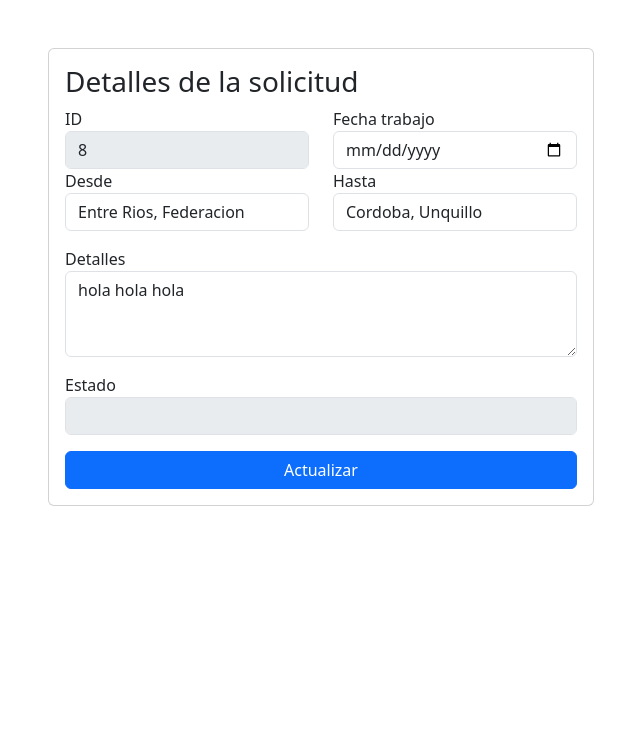
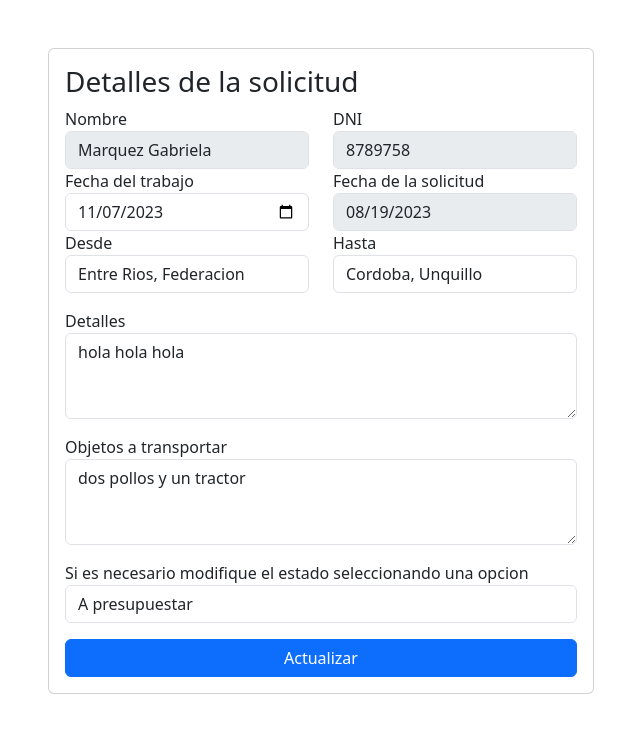
Before and after one commit to perezfacundo/project_v1, a Django app: page /solicitudes/8/ in a window 1280 px wide. Shown: the part 56-800 px from the top of the page, without its empty margins (319-959 px from the left). Run offline with Django 4.2, Linux system fonts and the light colour scheme; a user stored in the database is signed in; data comes from the database, SQL or seed files in the repository; both versions use the stored data as it was after the commit.

Commit message:
modificacion de solicitudes

```diff
--- a/solicitudes/templates/solicitud_detalle.html
+++ b/solicitudes/templates/solicitud_detalle.html
@@ -13,14 +13,26 @@
 
                 <div class="row">
                     <div class="col">
-                        <label for="id">ID</label>
-                        <input type="text" name="id" id="id" class="form-control" value="{{solicitud.id}}" disabled readonly>
+                        <label for="Cliente">Nombre</label>
+                        <input type="text" name="cliente" id="cliente" class="form-control" value="{{solicitud.cliente_id}}" disabled readonly>
                     </div>
                     <div class="col">
-                        <label for="fecha_trabajo">Fecha trabajo</label>
-                        <input type="date" name="fecha_trabajo" id="fecha_trabajo" class="form-control" value="{{solicitud.fecha_trabajo}}">
+                        <label for="Cliente">DNI</label>
+                        <input type="text" name="dni" id="dni" class="form-control" value="{{solicitud.cliente_id.dni}}" disabled readonly>
                     </div>
                 </div>
+
+                <div class="row">
+                    <div class="col">
+                        <label for="fecha_trabajo">Fecha del trabajo</label>
+                        <input type="date" name="fecha_trabajo" id="fecha_trabajo" class="form-control" value="{{solicitud.fecha_trabajo | date:'Y-m-d'}}">
+                    </div>
+                    <div class="col">
+                        <label for="fecha_solicitud">Fecha de la solicitud</label>
+                        <input type="date" name="fecha_solicitud" id="fecha_solicitud" class="form-control" value="{{solicitud.fecha_solicitud | date:'Y-m-d'}}" disabled readonly>
+                    </div>
+                </div>
+
 
                 <div class="row mb-3">
                     <div class="col">
@@ -30,7 +42,7 @@
 
                     <div class="col">
                         <label for="direccion_hasta">Hasta</label>
-                    <input type="text" name="direccion_hasta" id="direccion_hasta" class="form-control" value="{{solicitud.direccion_hasta}}">
+                        <input type="text" name="direccion_hasta" id="direccion_hasta" class="form-control" value="{{solicitud.direccion_hasta}}">
                     </div>
                 </div>
 
@@ -40,8 +52,21 @@
                 </div>
 
                 <div class="mb-3">
-                    <label for="estado">Estado</label>
-                    <input name="estado" id="estado" cols="30" rows="5" class="form-control" value="{{solicitud.estados}}" disabled>
+                    <label for="objetos_a_transportar">Objetos a transportar</label>
+                    <textarea name="objetos_a_transportar" id="objetos_a_transportar" cols="30" rows="3" class="form-control">{{solicitud.objetos_a_transportar}}</textarea>
+                </div>
+
+                <div class="mb-3">
+                    <label for="id_estado_solicitud">Si es necesario modifique el estado seleccionando una opcion</label>
+                    <select name="id_estado_solicitud" id="id_estado_solicitud" class="form-control" >
+                        {% for estado in estados %}
+                            {% if estado.id == solicitud.id_estado_solicitud %}
+                                <option value="{{ estado.id }}" selected>{{ estado.descripcion }}</option>
+                            {% else %}
+                                <option value="{{ estado.id }}" >{{ estado.descripcion }}</option>
+                            {% endif %}
+                        {% endfor %}
+                    </select>
                 </div>
 
                 <button class="btn btn-primary">
@@ -53,9 +78,3 @@
 </div>
 
 {% endblock %}
-
-<!-- <h3>{{solicitud.desde}} → {{solicitud.hasta}}, el {{solicitud.fechaTrabajo}}</h3>
-<p>Solicitado el: {{solicitud.fechaSolicitud}}</p>
-<p>Detalles: {{solicitud.detalles}}</p>
-<p>Cliente: {{solicitud.user.username}}</p>
-<P>Estado: {{solicitud.estados}}</P> -->
--- a/solicitudes/views.py
+++ b/solicitudes/views.py
@@ -78,10 +78,10 @@ def signup(request):
                 cliente.save()
                 login(request, cliente)
                 return redirect('solicitudes')
-            except IntegrityError:
+            except Exception as e:
+                print("Error en signup:", e)
                 return render(request, 'signup.html', {
-                    'form': UserCreationForm,
-                    'error': "Ha ocurrido un error al guardar el usuario"
+                'error': "Ocurrio un error al registrar el usuario."
                 })
         return render(request, 'signup.html', {
             'form': UserCreationForm,
@@ -139,7 +139,6 @@ def solicitudes_crear(request):
     else:
         try:
             print(request.POST)
-            print(request.session['username'])
 
             id_estado_solicitud = request.POST.get('id_estado_solicitud', None)
 
@@ -159,50 +158,62 @@ def solicitudes_crear(request):
 
             solicitud.save()
 
-            return render(request, 'crear_solicitud.html')
+            return redirect('solicitudes')
         except Exception as e:
-            print("Error en solicitudes_crear:", e)
-            return render(request, 'crear_solicitud.html', {
-                'error': "Ha ocurrido un error al procesar la solicitud"
-            })
+            if e == "Cliente matching query does not exist.":
+                print("Error en solicitudes_crear:", e)
+                return render(request, 'crear_solicitud.html', {
+                'error': "Usted no se encuentra hablitado para crear una solicitud."
+                })
+            else:
+                print("Error en solicitudes_crear:", e)
+                return render(request, 'crear_solicitud.html', {
+                'error': "No ha sido posible guardar la solicitud."
+                })
 
 
 @login_required
 def solicitud_detalle(request, solicitud_id):
     if request.method == 'GET':
         solicitud = get_object_or_404(Solicitud, pk=solicitud_id)
-        # estados =
+
+        estados = EstadosSolicitud.objects.all()
         return render(request, 'solicitud_detalle.html', {
-            'solicitud': solicitud
+            'solicitud': solicitud,
+            'estados': estados
         })
-    else:
-        resultado = actualizar_solicitud(solicitud_id, request)
+    else: #POST
+        r_post = request.POST.copy()
+        r_post.pop('csrfmiddlewaretoken', None)
+
+        resultado = actualizar_solicitud(r_post, solicitud_id)
+
         if resultado:
-            return redirect('solicitudes.html')
+            return redirect('solicitudes')
         else:
             return render(request, 'solicitud_detalle.html', {
                 'error': "Ha ocurrido un error al procesar la solicitud"
             })
 
 
-@login_required
-def actualizar_solicitud(request, solicitud_id):
+def actualizar_solicitud(r_post, solicitud_id):
     try:
         solicitud = Solicitud.objects.get(id=solicitud_id)
     except Solicitud.DoesNotExist:
         return False
 
-    for campo, nuevo_valor in request.POST.items():
+    for campo, nuevo_valor in r_post.items():
         if campo == "id_estado_solicitud":
-            nuevo_estado = EstadosSolicitud.objects.get(id=id_estado_solicitud)
+            nuevo_estado = EstadosSolicitud.objects.get(id=nuevo_valor)
             if solicitud.id_estado_solicitud != nuevo_estado:
                 solicitud.id_estado_solicitud = nuevo_estado
+
         elif getattr(solicitud, campo) != nuevo_valor:
             setattr(solicitud, campo, nuevo_valor)
 
-        if any(getattr(solicitud, campo) != nuevo_valor for campo, nuevo_valor in request.POST.items()):
+        if any(getattr(solicitud, campo) != nuevo_valor for campo, nuevo_valor in r_post.items()):
             solicitud.save()
-        return True
+    return True
 
 
 @login_required
```
Also changed, not shown: db.sqlite3.
